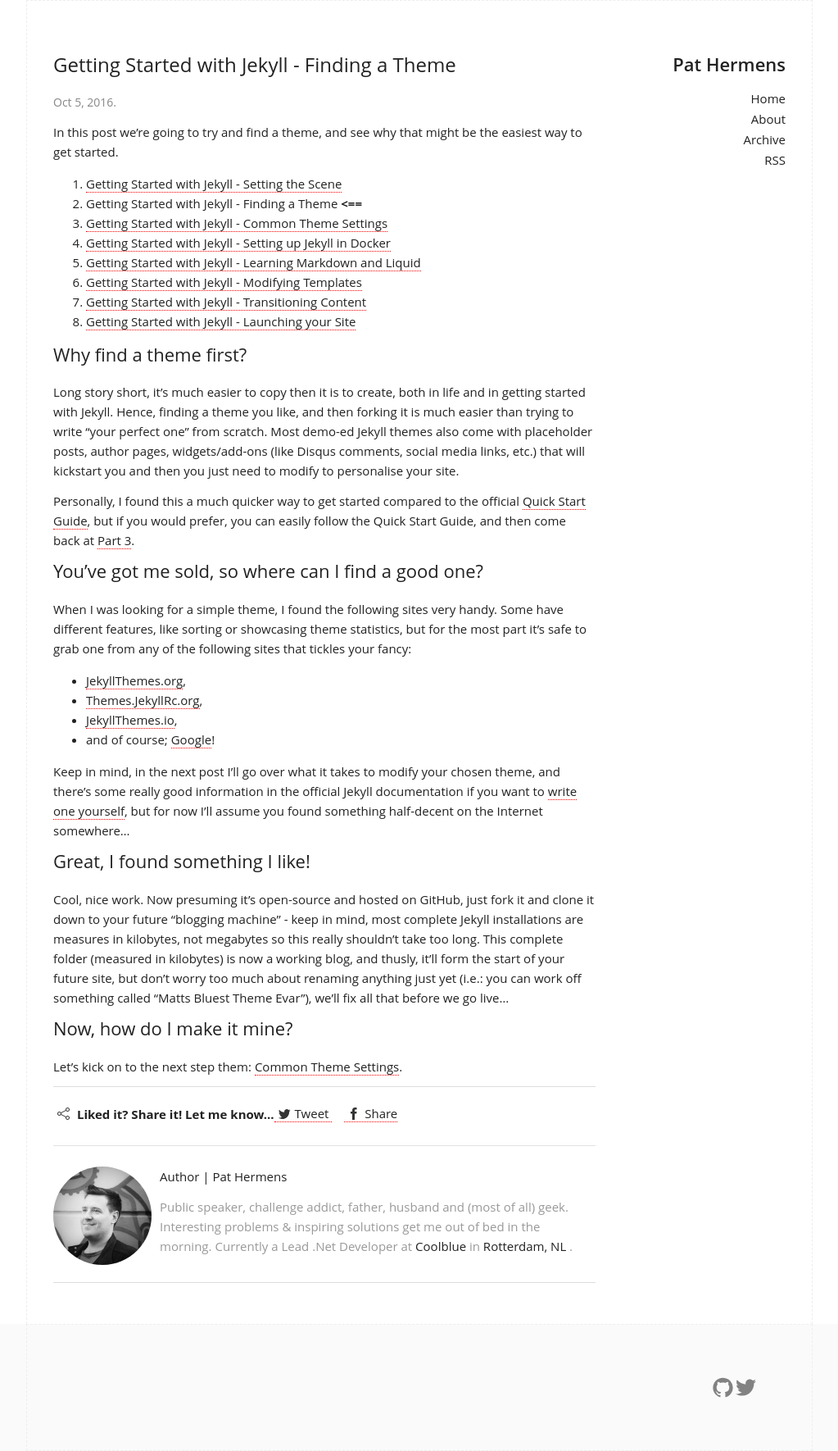
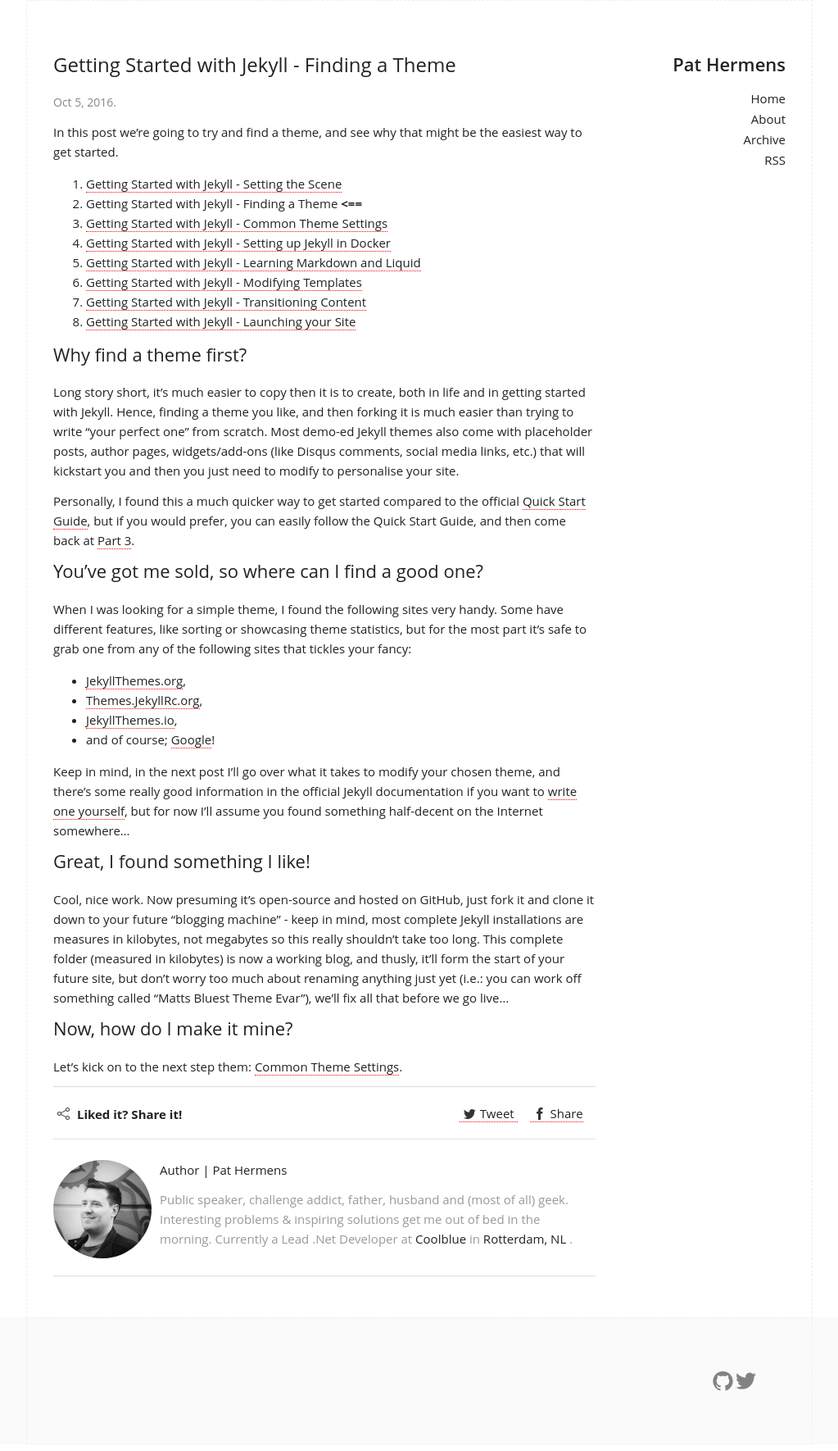
Before and after one commit to PHeonix25/PHeonix25.github.io, a Jekyll site: the page built from _posts/2016-10-05-Getting-started-with-Jekyll-Part-2.md, in a window 1280 px wide. Shown: the whole page at 82% size, without its empty margins (128-1151 px from the left). Built offline with Jekyll 4.4.1, drawn with Linux system fonts in a browser that asks for light colours; comment, search, counter and statistics services are not loaded.

Commit message:
Fixes alignment of social blocks

```diff
--- a/_includes/share.html
+++ b/_includes/share.html
@@ -1,8 +1,8 @@
 <div class="share">
-    <div class="title">
-        <data data-icon="ei-share-google"></data> Liked it? Share it! Let me know...
+    <div class="title left">
+        <data data-icon="ei-share-google"></data> Liked it? Share it!
     </div>
-    <div class="links">
+    <div class="right">
         <a class="twitter" href="#" onclick="
             window.open(
                 'https://twitter.com/intent/tweet?text=.@{{ site.twitter_username }}, thanks! I really enjoyed \'{{page.title}}\' ({{ page.url | prepend: site.url }})',
--- a/_sass/_base.scss
+++ b/_sass/_base.scss
@@ -459,17 +459,10 @@
 /* sharing */
 
 .share{
-  display: inline-block;
   min-height: 1.5em;
 
   .title {
     font-weight: bold;
-    float:left;
-    display: block;
-  }
-  .links {
-    float:right;
-    display: block;
   }
   a {
     margin-right: 1em;
```
